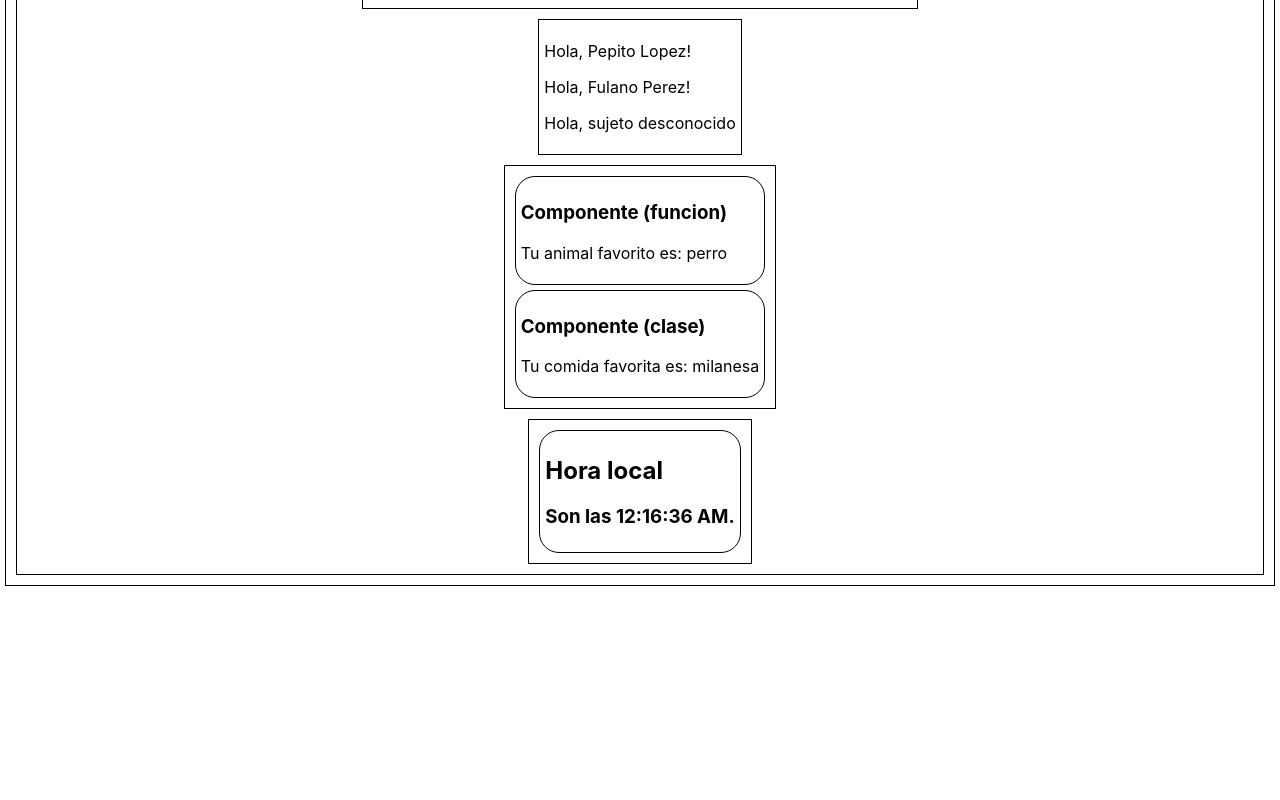
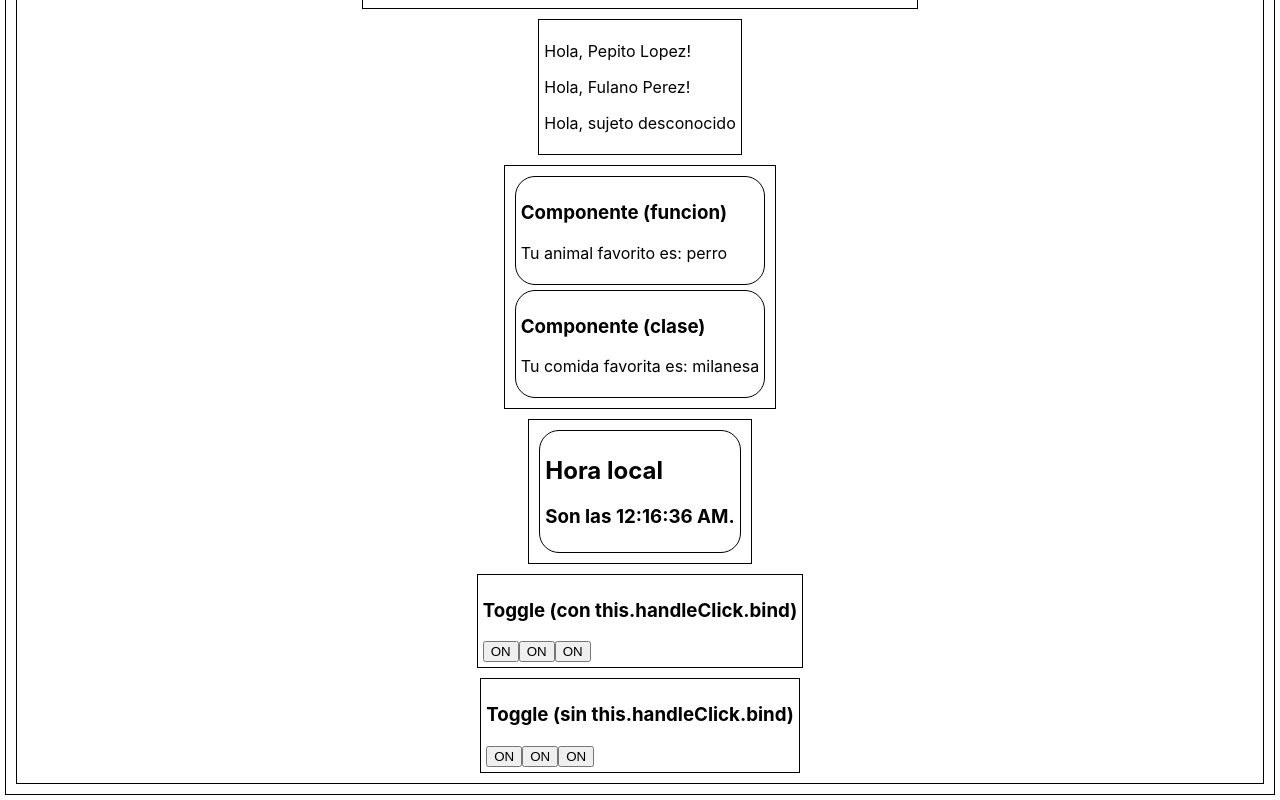
Before and after one commit to aa-avila/reactJS-basic-example, a React (Create React App) app in the folder react-example/: page / in a window 1280 px wide. Shown: the part 267-1067 px from the top of the page. Before the commit the page ends 858 px from the top, so only its background shows below. Built offline with nearby package versions, Linux system fonts and the light colour scheme.

Commit message:
add toggleButton

```diff
--- a/react-example/src/App.js
+++ b/react-example/src/App.js
@@ -101,6 +101,55 @@ class Clock extends React.Component {
 }
 
 /***************************************************************** */
+//TOGGLE ON/OFF (Class component, con state & prevState)
+class ToggleButton extends React.Component {
+  constructor(props) {
+    super(props);
+    this.state = {isToggled: true};
+
+    //Binding
+    this.handleClick = this.handleClick.bind(this);
+  }
+
+  handleClick() {
+    this.setState( prevSate =>  ({ isToggled: !prevSate.isToggled }));
+  }
+
+  render() {
+    return (
+      <button onClick={this.handleClick}>
+        {this.state.isToggled ? 'ON' : 'OFF'}
+      </button>
+    );
+  }
+}
+
+/***************************************************************** */
+//TOGGLE ON/OFF ("sin bind")
+class ToggleBtnNoBind extends React.Component {
+  constructor(props) {
+    super(props);
+    this.state = {isToggled: true};
+  }
+
+  handleClick = () => {
+    this.setState( prevSate =>  ({ isToggled: !prevSate.isToggled }));
+  }
+
+  render() {
+    return (
+      <button onClick={this.handleClick}>
+        {this.state.isToggled ? 'ON' : 'OFF'}
+      </button>
+    );
+  }
+}
+
+
+
+
+
+/***************************************************************** */
 // APP A RENDERIZAR
 function App() {
   return (
@@ -110,7 +159,6 @@ function App() {
         {elementSimple}
         {elementComplex}
       </div>
-
 
       <div>
         {saludo(persona_1)}
@@ -127,6 +175,20 @@ function App() {
         <Clock />
       </div>
 
+      <div>
+        <h3>Toggle (con this.handleClick.bind)</h3>
+        <ToggleButton />
+        <ToggleButton />
+        <ToggleButton />
+      </div>
+
+      <div>
+      <h3>Toggle (sin this.handleClick.bind)</h3>
+        <ToggleBtnNoBind />
+        <ToggleBtnNoBind />
+        <ToggleBtnNoBind />
+      </div>
+
     </div>
   );
 }
```
